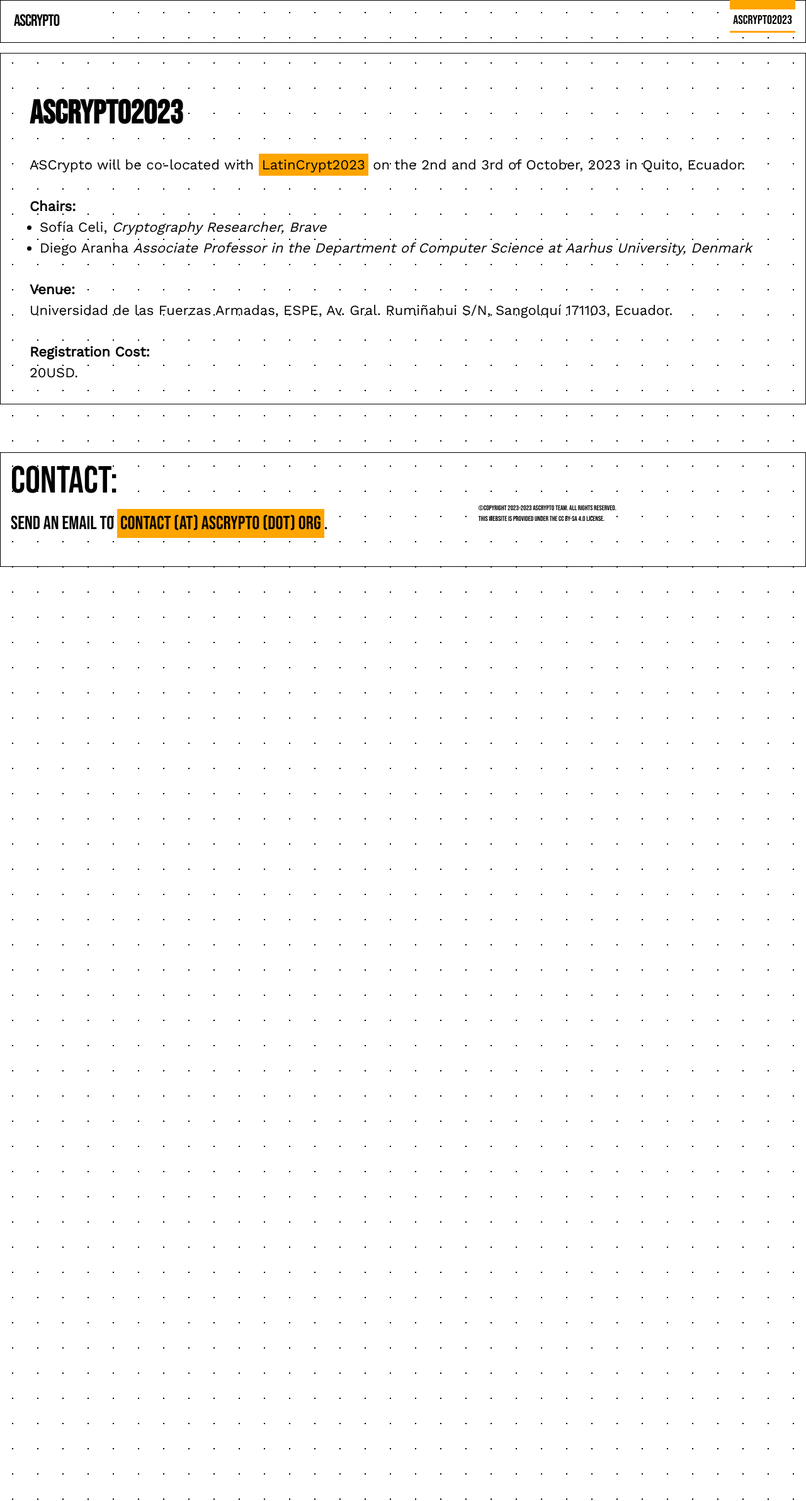
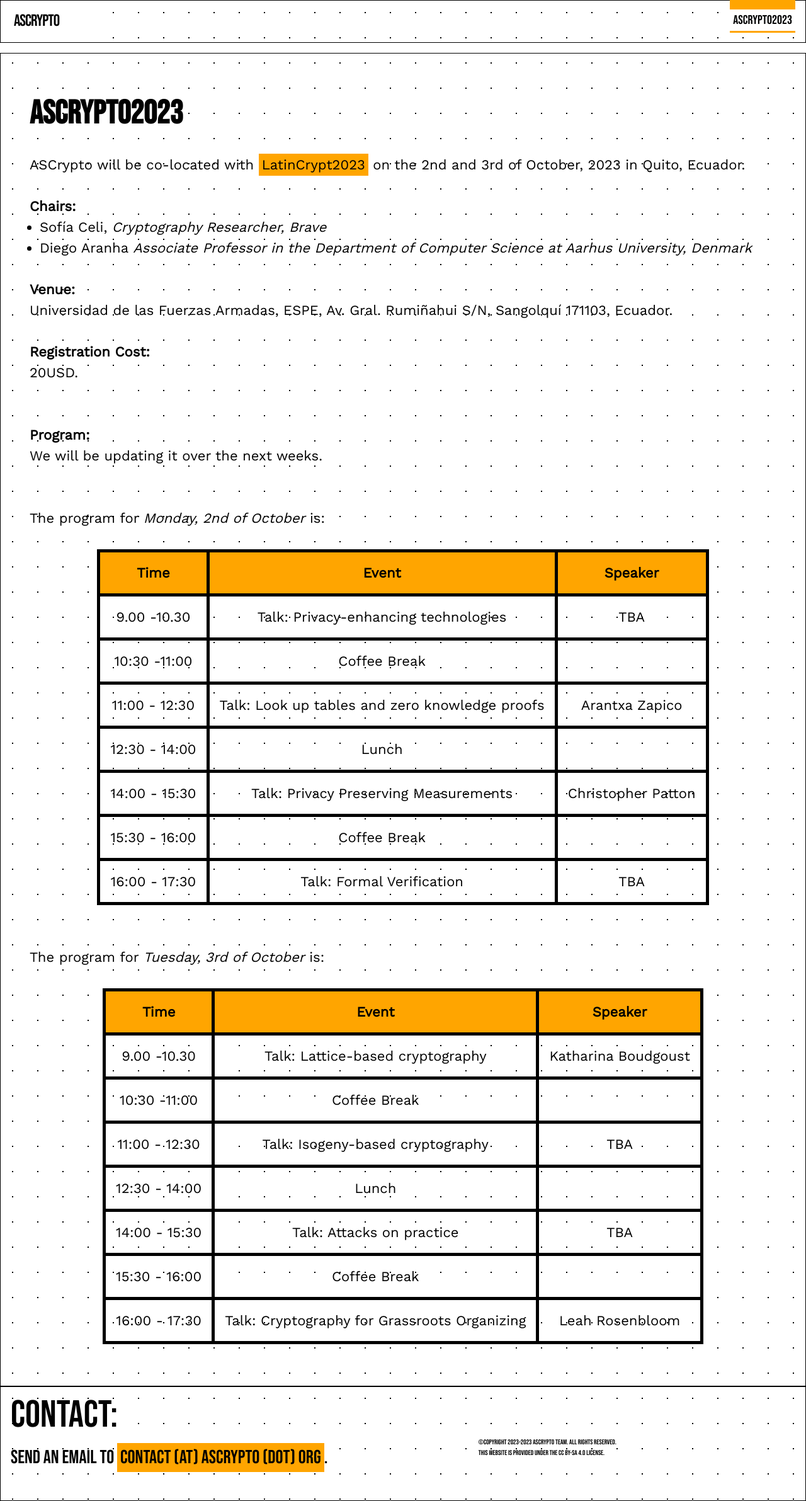
Before and after one commit to claucece/ascrypto, a Jekyll site: the page built from 2023.html, in a window 1280 px wide. Shown: the whole page at 63% size. Built offline with Jekyll 4.4.1, drawn with Linux system fonts in a browser that asks for light colours.

Commit message:
Adding program

```diff
--- a/2023.html
+++ b/2023.html
@@ -21,5 +21,108 @@
 	<p><b>Registration Cost:</b></p>
 	<p>20USD.</p>
 	<br>
+	<br>
 
+	<p><b>Program:</b></p>
+	<p>We will be updating it over the next weeks.</p>
+	<br>
+	<br>
+	<p>The program for <i>Monday, 2nd of October</i> is:</p>
+	<br>
+
+<center>
+<table class="param-table">
+    <tr>
+        <th>Time</th>
+        <th>Event</th>
+        <th>Speaker</th>
+    </tr>
+    <tr>
+        <td>9.00 -10.30</td>
+        <td>Talk: Privacy-enhancing technologies</td>
+        <td>TBA</td>
+    </tr>
+    <tr>
+        <td>10:30 -11:00</td>
+				<td>Coffee Break</td>
+				<td></td>
+    </tr>
+        <td>11:00 - 12:30</td>
+        <td>Talk: Look up tables and zero knowledge proofs</td>
+        <td>Arantxa Zapico</td>
+    <tr>
+    </tr>
+    <tr>
+        <td>12:30 - 14:00</td>
+				<td>Lunch</td>
+				<td></td>
+    </tr>
+    <tr>
+        <td>14:00 - 15:30</td>
+        <td>Talk: Privacy Preserving Measurements</td>
+        <td>Christopher Patton</td>
+    </tr>
+    <tr>
+        <td>15:30 - 16:00</td>
+				<td>Coffee Break</td>
+				<td></td>
+    </tr>
+    <tr>
+        <td>16:00 - 17:30</td>
+        <td>Talk: Formal Verification</td>
+        <td>TBA</td>
+    </tr>
+</table>
+</center>
+<br>
+	<br>
+	<p>The program for <i>Tuesday, 3rd of October</i> is:</p>
+	<br>
+
+<center>
+<table class="param-table">
+    <tr>
+        <th>Time</th>
+        <th>Event</th>
+        <th>Speaker</th>
+    </tr>
+    <tr>
+        <td>9.00 -10.30</td>
+        <td>Talk: Lattice-based cryptography</td>
+        <td>Katharina Boudgoust</td>
+    </tr>
+    <tr>
+        <td>10:30 -11:00</td>
+				<td>Coffee Break</td>
+				<td></td>
+    </tr>
+        <td>11:00 - 12:30</td>
+        <td>Talk: Isogeny-based cryptography</td>
+        <td>TBA</td>
+    <tr>
+    </tr>
+    <tr>
+        <td>12:30 - 14:00</td>
+				<td>Lunch</td>
+				<td></td>
+    </tr>
+    <tr>
+        <td>14:00 - 15:30</td>
+        <td>Talk: Attacks on practice</td>
+        <td>TBA</td>
+    </tr>
+    <tr>
+        <td>15:30 - 16:00</td>
+				<td>Coffee Break</td>
+				<td></td>
+    </tr>
+    <tr>
+        <td>16:00 - 17:30</td>
+        <td>Talk: Cryptography for Grassroots Organizing</td>
+        <td>Leah Rosenbloom</td>
+    </tr>
+</table>
+</center>
+	<br>
+	<br>
 </div>
--- a/_sass/_base.scss
+++ b/_sass/_base.scss
@@ -326,3 +326,15 @@
     color: $strong-orange-color;
   }
 }
+
+table, th, td {
+  border: 5px solid black;
+  border-collapse: collapse;
+  padding: 1rem;
+  text-align: center;
+}
+
+th {
+  font-weight: 900;
+  background-color: $strong-orange-color;
+}
--- a/_sass/_layout.scss
+++ b/_sass/_layout.scss
@@ -67,7 +67,6 @@
     bottom: 0;
     width: 100%;
     left: 0;
-    position: absolute;
 }
 
 .contact-list,
```
